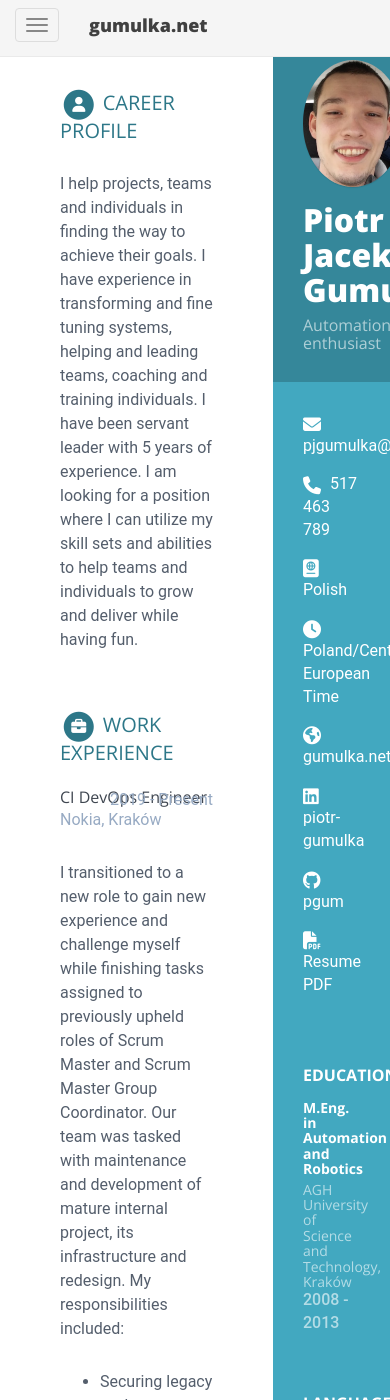
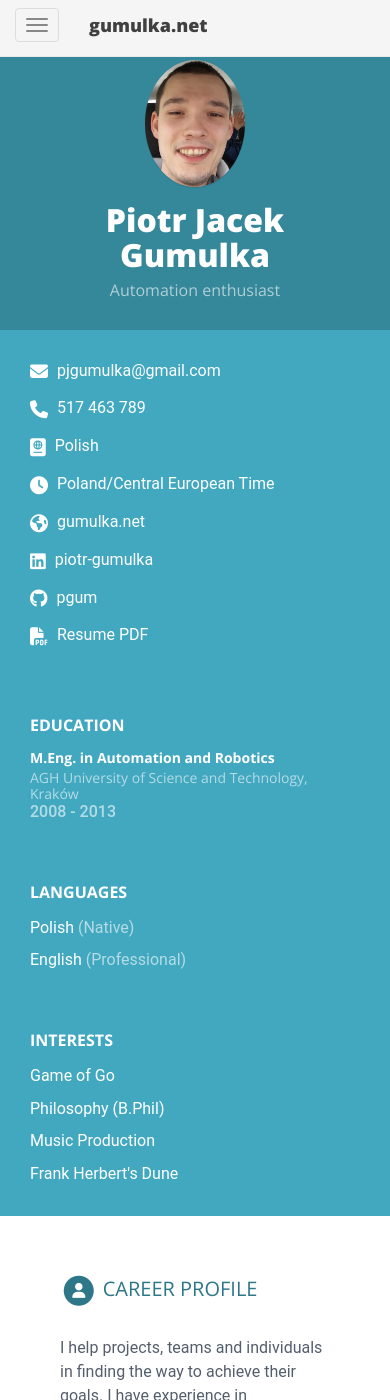
Before and after one commit to pgum/pgum.github.io, a Jekyll site: the page built from about.html, in a window 390 px wide and 1400 px high. Built offline with Jekyll 4.4.1, drawn with Linux system fonts in a browser that asks for light colours.

Commit message:
important....

```diff
--- a/css/main.css
+++ b/css/main.css
@@ -69,7 +69,7 @@ hr.small {
       width: inherit;
   }
   #resume.wrapper{
-      display: block;
+      display: block !important;
   }
   #resume .main-wrapper {
       padding: 30px
```
